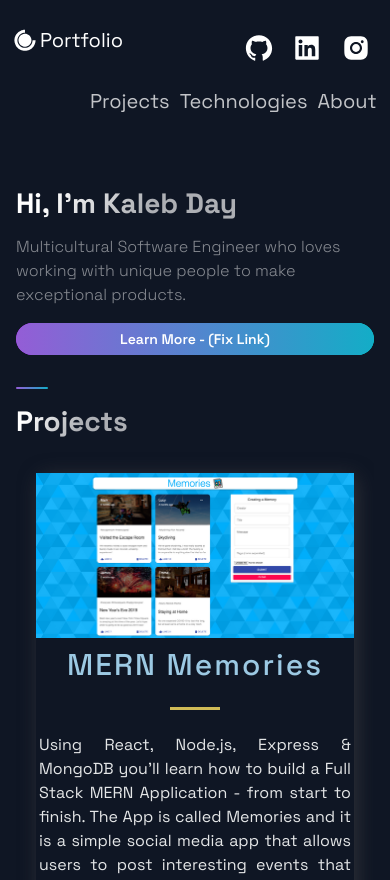
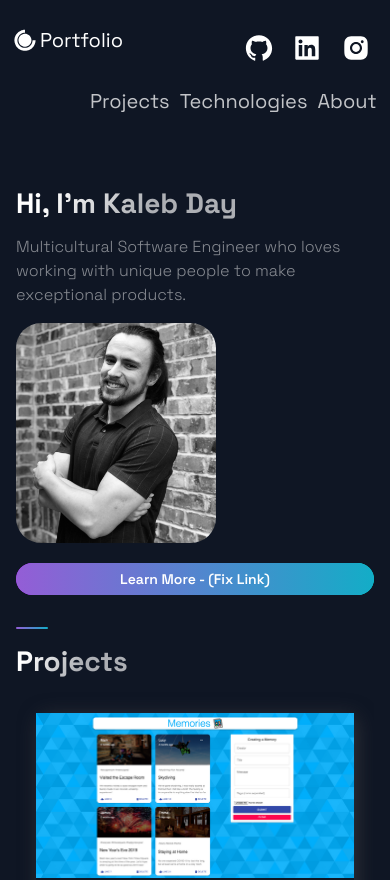
Before and after one commit to YugenFox/portfolio_website, a Next.js app: page / in a window 390 px wide. Shown: the top 880 px of the page. Built offline with nearby package versions, Linux system fonts and the light colour scheme.

Commit message:
Added headshot img to Hero, need to add media queries to make larger on bigger screens

```diff
--- a/src/components/Hero/Hero.js
+++ b/src/components/Hero/Hero.js
@@ -7,6 +7,9 @@ import {
 } from "../../styles/GlobalComponents";
 import Button from "../../styles/GlobalComponents/Button";
 import { LeftSection } from "./HeroStyles";
+import { ProfileData } from "../../constants/constants";
+import { ImgHeadshot } from "./HeroStyles";
+
 
 const Hero = () => (
   <Section row nopadding>
@@ -18,6 +21,8 @@ const Hero = () => (
         {/* Hi, I'm Kaleb your next software engineer. (add 3 flags) Some words cut off on tablet size 700-800px ish */}
       </SectionTitle>
       <SectionText>Multicultural Software Engineer who loves working with unique people to make exceptional products.</SectionText>
+      <ImgHeadshot src={ProfileData.professionalHeadshot}/>
+      {/* <img src={require("../../../public/images/1.png")} alt="Kaleb" /> */}
       <Button onClick={() => window.location = 'https://google.com/should prob make this jump to my projects part of page'}>Learn More - (Fix Link)</Button>
     </LeftSection>
   </Section>
--- a/src/components/Hero/HeroStyles.js
+++ b/src/components/Hero/HeroStyles.js
@@ -17,3 +17,12 @@ export const LeftSection = styled.div`
     margin: 0 auto;
   }
 `;
+
+export const ImgHeadshot = styled.img`
+	width: 200px;
+	height: 220px;
+	border-radius: 25px;
+	object-fit: cover;
+
+  margin-bottom: 2rem;
+`
--- a/src/constants/constants.js
+++ b/src/constants/constants.js
@@ -52,3 +52,7 @@ export const AccomplishmentsData = [
   { number: 1900, text: 'Github Followers', },
   { number: 5000, text: 'Github Stars', }
 ];
+
+export const ProfileData = {
+  professionalHeadshot: 'images/kaleb-professional-headshot.jpg',
+}
```
Also changed, not shown: public/images/kaleb-professional-headshot.jpg (added).
